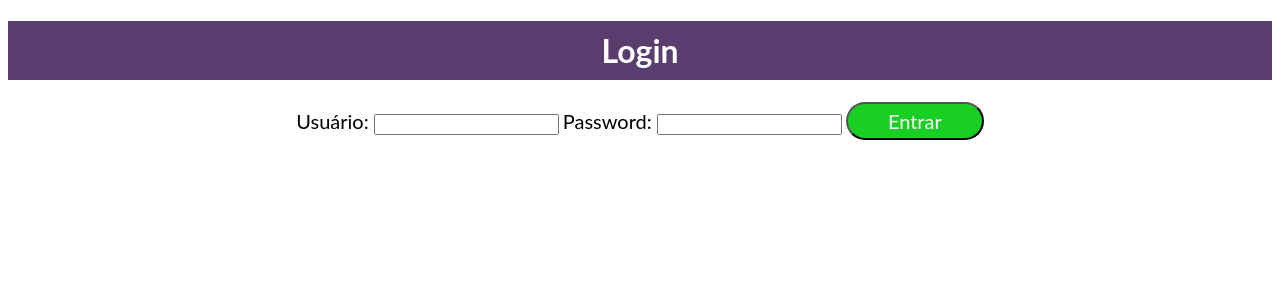
After one commit to BeatrizOliveiraFerreira/agenda, a Django app: page /login/ in a window 1280 px wide. The commit adds this page. Shown: the top 300 px of the page. Run offline with Django 3.2, Linux system fonts and the light colour scheme.

Commit message:
Incluído função e tela de autenticação

```diff
--- a/agenda/urls.py
+++ b/agenda/urls.py
@@ -21,5 +21,9 @@ from django.views.generic import RedirectView
 urlpatterns = [
     path('admin/', admin.site.urls),
     path('agenda/', views.lista_eventos),
-    path('', RedirectView.as_view(url='/agenda/'))
+    path('', RedirectView.as_view(url='/agenda/')),
+    path('login/', views.login_user),
+    path('login/submit', views.submit_login),
+    path('logout/', views.logout_user)
+
 ]
--- a/core/views.py
+++ b/core/views.py
@@ -1,12 +1,36 @@
-from django.shortcuts import render
+from django.shortcuts import render,redirect
 from core.models import Evento
+from django.contrib.auth.decorators import login_required
+from django.contrib.auth import authenticate, login, logout
+from django.contrib import messages
 
 # Create your views here.
 
 # def index(request):
 #     return redirect('/agenda/')
 
+def login_user(request):
+   return render(request, 'login.html')
+
+def logout_user(request):
+    logout(request)
+    return redirect('/')
+
+def submit_login(request):
+    if request:
+        username = request.POST.get('username')
+        password = request.POST.get('password')
+        usuario = authenticate(username=username, password=password)
+        if usuario is not None:
+            login(request, usuario)
+            return redirect('/')
+        else:
+            messages.error(request, "Usuário ou senha inválidos")
+    return redirect('/')
+
+@login_required(login_url='/login/')
 def lista_eventos(request):
-    evento = Evento.objects.all()
+    usuario = request.user
+    evento = Evento.objects.filter(usuario=usuario)
     dados = {'eventos': evento}
     return render(request, 'agenda.html', dados)
--- /dev/null
+++ b/templates/login.html
@@ -0,0 +1,55 @@
+<!DOCTYPE html>
+<html lang="en">
+<head>
+    <meta charset="UTF-8">
+    <title>Agenda</title>
+</head>
+<body>
+<h1>Login</h1>
+    <form action="submit" method="POST"> {% csrf_token %}
+        <div align="center">
+            <label>Usuário: </label>
+            <input type="text" name="username">
+            <label>Password: </label>
+            <input type="password" name="password">
+            <button type="submit">Entrar</button>
+        </div>
+    </form>
+
+    {% for message in messages %}
+        <div align="center">
+            <strong>Erro! </strong>{{ message }}
+        </div>
+    {% endfor %}
+
+<style>
+    h1{
+        font-family: 'Lato', sans-serif;
+        background-color: #583d6e;
+        padding: 10px 0;
+        text-align: center;
+        color: white;
+  }
+  button{
+        font-family: 'Lato', sans-serif;
+        max-width: 900px;
+        margin: 0 auto;
+        padding: 5px 40px 5px 40px;
+        font-size: 20px;
+        color: white;
+        background-color: rgb(26, 207, 35);
+        border-radius: 30px;
+    }
+    label{
+        font-family: 'Lato', sans-serif;
+        font-size: 20px;
+    }
+    strong{
+        font-family: 'Lato', sans-serif;
+        font-size: 20px;
+        color: red;
+    }
+</style>
+
+</body>
+</html>
```
Also changed, not shown: templates/agenda.html (+8 -1 lines), templates/model-footer.html (+12 -0 lines), templates/model-header.html (+26 -3 lines), db.sqlite3.
